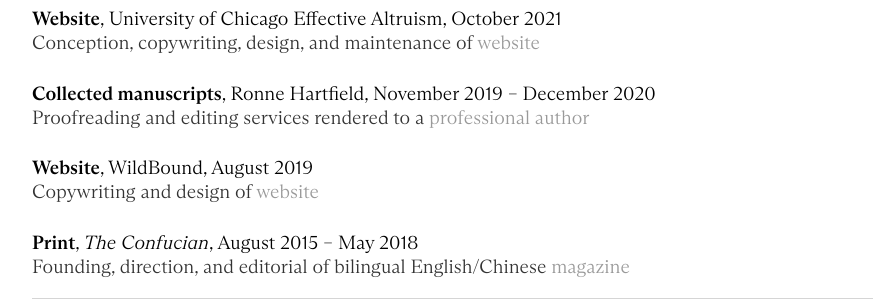
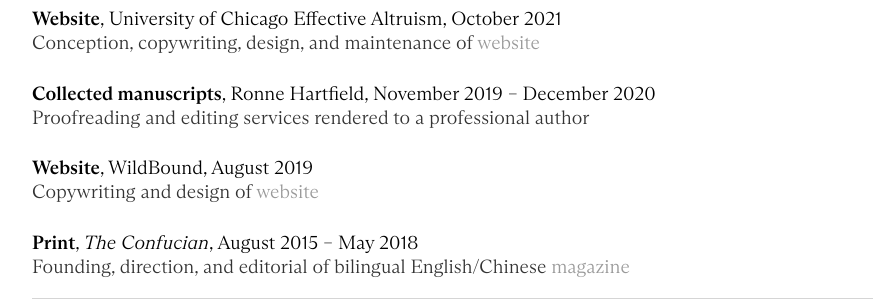
Before and after one commit to y-james-hu/y-james-hu.github.io, a Jekyll site: the page built from projects/index.html, in a window 1280 px wide and 900 px high, scrolled down 1513 px. Shown: the part 513-813 px from the top of the window, without its empty margins (160-1033 px from the left). Built offline with Jekyll 4.4.1, drawn with Linux system fonts in a browser that asks for light colours.

Commit message:
Update index.html

```diff
--- a/projects/index.html
+++ b/projects/index.html
@@ -65,7 +65,7 @@
       <p style="margin-left: 0px">Conception, copywriting, design, and maintenance of <a href="https://www.uchicagoea.org/">website</a></p>
 
       <h4 style="margin-left: 0px">Collected manuscripts<span style="font-weight:normal">, Ronne Hartfield, November 2019 – December 2020</span></h4>
-      <p style="margin-left: 0px">Proofreading and editing services rendered to a <a href="https://press.uchicago.edu/ucp/books/author/H/R/au5297258.html">professional author</a></p>
+      <p style="margin-left: 0px">Proofreading and editing services rendered to a professional author</p>
 
       <h4 style="margin-left: 0px">Website<span style="font-weight:normal">, WildBound, August 2019</span></h4>
       <p style="margin-left: 0px">Copywriting and design of <a href="http://wildbound.earth/index.php">website</a></p>
```
